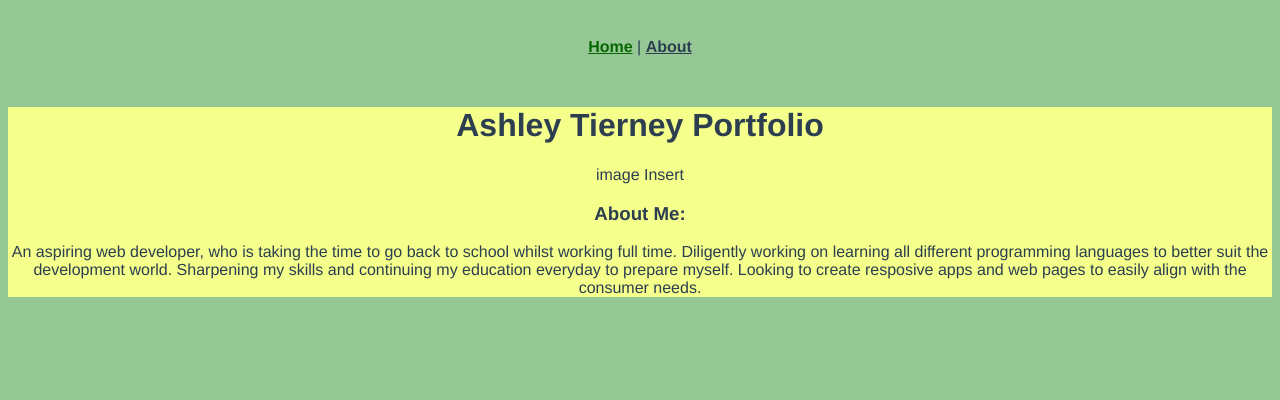
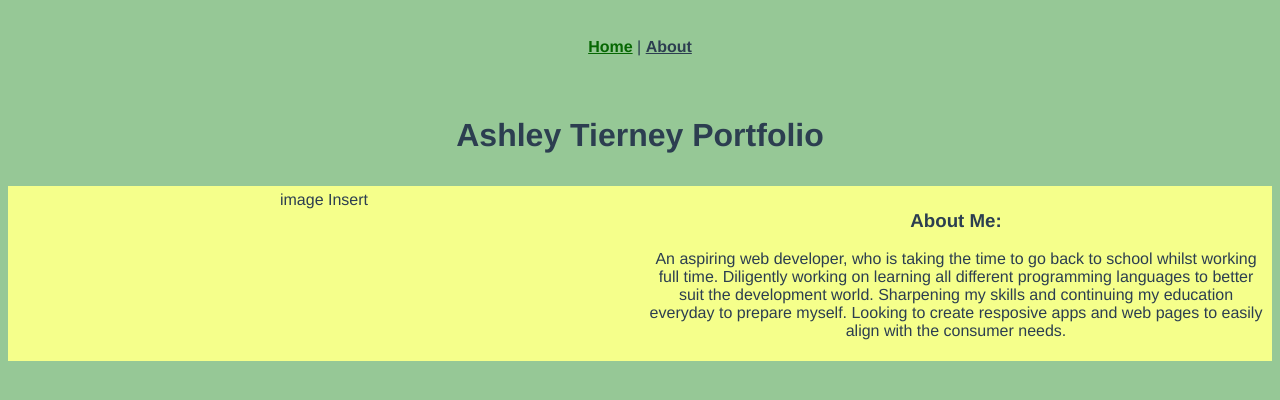
Before and after one commit to Smash42/portfolio-website-ashley-tierney, a Vue app: page / in a window 1280 px wide. Shown: the top 400 px of the page. Built offline with nearby package versions, Linux system fonts and the light colour scheme.

Commit message:
Update HomeView.vue

```diff
--- a/src/views/HomeView.vue
+++ b/src/views/HomeView.vue
@@ -1,16 +1,20 @@
 <template>
-  <div class="home backdrop">
-    <h1> Ashley Tierney Portfolio</h1>
-      <section style="flex:auto"> image Insert
-      </section>
+  <h1 class="header"> Ashley Tierney Portfolio</h1>
+  <div class="home backdrop homepage-contain">
+    <div class="images">
+        <section> image Insert
+        </section>
+    </div >
+    <div class="info">
         <section>
           <h3>About Me: </h3>
-          <p> An aspiring web developer, who is taking the time to go
+            <p> An aspiring web developer, who is taking the time to go
             back to school whilst working full time. Diligently working on learning all different programming
             languages to better suit the development world.
             Sharpening my skills and continuing my education everyday to prepare myself.
-          Looking to create resposive apps and web pages to easily align with the consumer needs.     </p>
+            Looking to create resposive apps and web pages to easily align with the consumer needs.     </p>
         </section>
+      </div>
   </div>
 </template>
 
@@ -30,4 +34,27 @@ export default {
     height: 100%;
     background: rgb(245, 255, 139);
 }
+
+.homepage-contain {
+  display: flex;
+
+}
+
+.header {
+  text-align: center;
+  font-size: 2em;
+  padding: 10px;
+}
+
+.images {
+  flex:1;
+  float: left;
+  padding: 5px;
+}
+
+.info {
+  flex:1;
+
+  padding: 5px;
+}
 </style>
```
